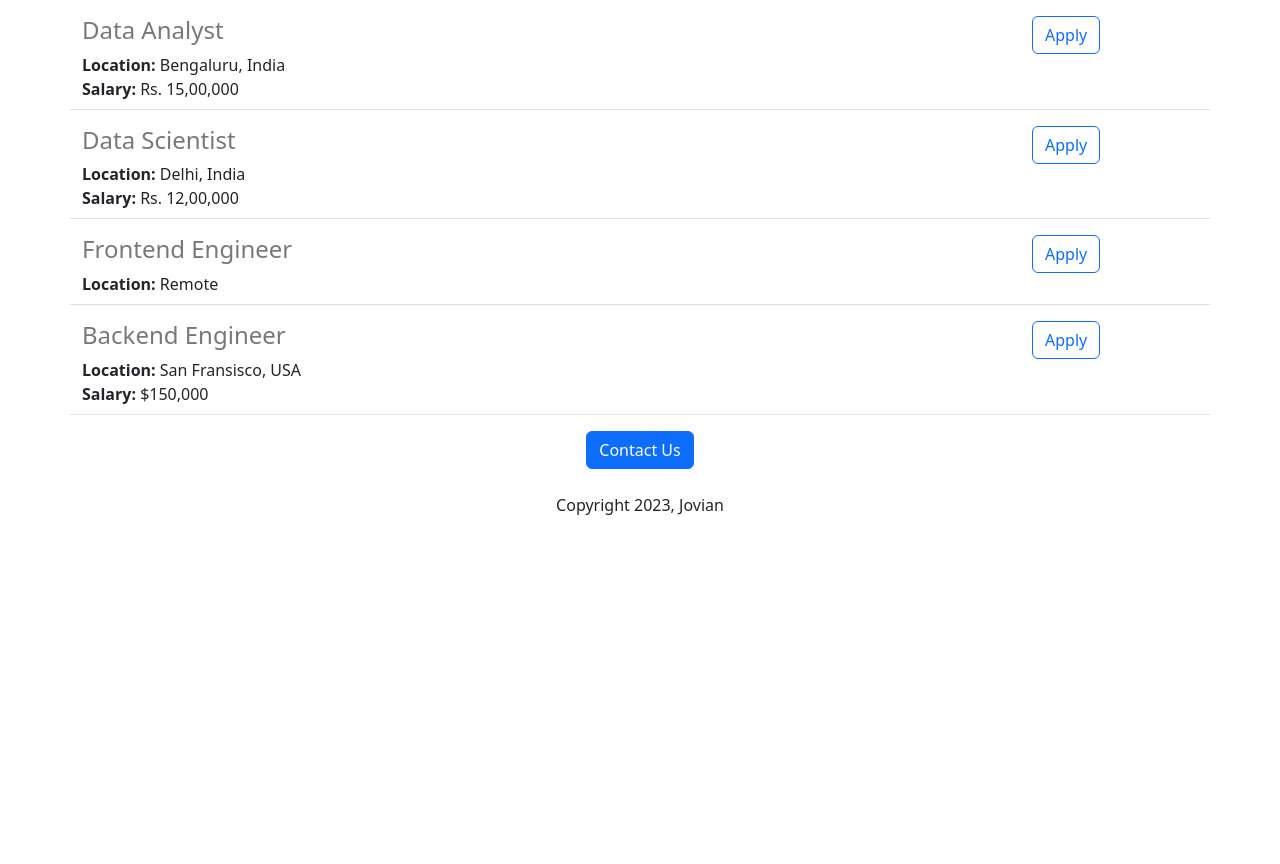
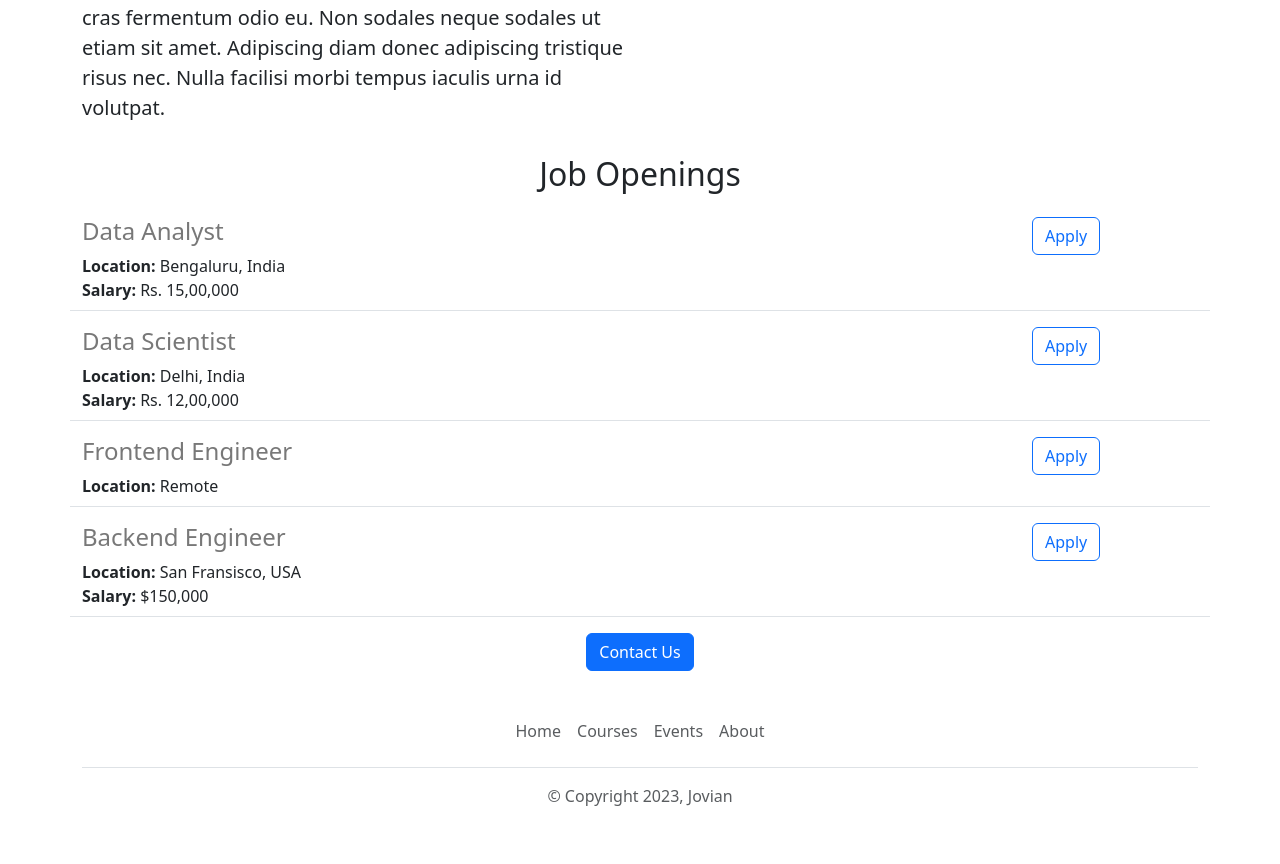
Before and after one commit to mojolaban/jovian-careers-website-v2, a Flask app: page / in a window 1280 px wide. Shown: the part 783-1647 px from the top of the page. Before the commit the page ends 1298 px from the top, so only its background shows below. Run offline with Flask 2, Linux system fonts and the light colour scheme.

Commit message:
functional and aesthetic improvements

```diff
--- /dev/null
+++ b/templates/footer.html
@@ -0,0 +1,12 @@
+
+<div class="container">
+  <footer class="py-3 my-4">
+    <ul class="nav justify-content-center border-bottom pb-3 mb-3">
+      <li class="nav-item"><a target="_blank" href="https://jovian.com" class="nav-link px-2 text-muted">Home</a></li>
+      <li class="nav-item"><a target="_blank" href="https://jovian.com/learn" class="nav-link px-2 text-muted">Courses</a></li>
+      <li class="nav-item"><a target="_blank" href="https://jovian.com/events" class="nav-link px-2 text-muted">Events</a></li>
+      <li class="nav-item"><a a target="_blank" href="https://golden.com/wiki/Aakash_N_S-63XER5D" class="nav-link px-2 text-muted">About</a></li>
+    </ul>
+    <p class="text-center text-muted">&copy; Copyright 2023, Jovian </p>
+  </footer>
+</div>
--- a/templates/home.html
+++ b/templates/home.html
@@ -8,18 +8,26 @@
     <link rel="shortcut icon" href="{{ url_for('static', filename='favicon.png') }}">
     <style>
       #banner {
-        height: 360px; width: 100%
+        height: 360px; width: 100%; margin-bottom: 16px
       }
     </style>
   </head>
-    <body class="container">
-    <div>
+    <body>
+      {% include 'nav.html'%}
+      <img class="img-fluid" id="banner" src="https://jovian-careers-website.mojolaban.repl.co/static/banner.jpg">
+    <div class="container">
       <h1 class="text-center mt-2 mb-4">{{company_name}} Careers</h1>
-      <img class="img-fluid" id="banner" src="https://jovian-careers-website.mojolaban.repl.co/static/banner.jpg">
-      <h2 class="text-center mt-2 mb-4">About Jovian</h2>
+      <div class="row" style="margin-bottom:16px">
+        <div class='col-md-6'>
       <p class="lead">
         Lorem ipsum dolor sit amet, consectetur adipiscing elit, sed do eiusmod tempor incididunt ut labore et dolore magna aliqua. Platea dictumst vestibulum rhoncus est pellentesque elit ullamcorper. Faucibus interdum posuere lorem ipsum dolor sit amet consectetur. Risus quis varius quam quisque id. Molestie nunc non blandit massa enim nec. Ullamcorper morbi tincidunt ornare massa. Congue quisque egestas diam in arcu cursus euismod quis viverra. Sed risus ultricies tristique nulla aliquet enim tortor at auctor. Rutrum tellus pellentesque eu tincidunt tortor aliquam nulla. Tincidunt tortor aliquam nulla facilisi cras fermentum odio eu. Non sodales neque sodales ut etiam sit amet. Adipiscing diam donec adipiscing tristique risus nec. Nulla facilisi morbi tempus iaculis urna id volutpat.
       </p>
+        </div>
+        <div class='d-none d-md-block col-md-6'>
+        <img src="/static/people.jpg" style = "height:320px;border-radius=4px">
+        </div>
+      </div>
+
       <h2 class="text-center mt-2 mb-4">Job Openings</h2>
       <div>
         {% for job in jobs%}
@@ -27,11 +35,9 @@
         {% endfor %}
       </div>
       <div class="text-center">
-      <button class="btn btn-primary">Contact Us</button>
-        <p class="mt-4">
-          Copyright 2023, Jovian
-        </p>
+      <a class="btn btn-primary" href="mailto:hello@jovian.ai?subject=Question%20about%20Job%20Openings&body=My%20name%3A%20%3Cyour%20name%3E%0D%0A%0D%0AMy%20question%3A%20%3Center%20your%20question%20here%3E">Contact Us</a>
       </div>
     </div>
+       {% include 'footer.html'%}
   </body>
 </html>
--- a/templates/jobitem.html
+++ b/templates/jobitem.html
@@ -15,7 +15,7 @@
   </div>
 
   <div class='col-2'>
-    <button type="button" class="btn btn-outline-primary">Apply</button>
+    <a href="mailto:hello@jovian.ai?subject=Application for {{job['title']}}" type="button" class="btn btn-outline-primary">Apply</a>
   </div>
 
 </div>
--- /dev/null
+++ b/templates/nav.html
@@ -0,0 +1,11 @@
+<nav class="navbar shadow-sm fixed-top bg-white">
+  <div class="container-fluid">
+    <a class="navbar-brand" href="#">
+      <img src="/static/logo.svg" alt="Logo" width="30" height="24" class="d-inline-block align-text-top">
+      Jovian
+    </a>
+  </div>
+</nav>
+<div style='height'>
+
+</div style='height:56px'>
```
Also changed, not shown: static/logo.svg (added), 1 other file.
